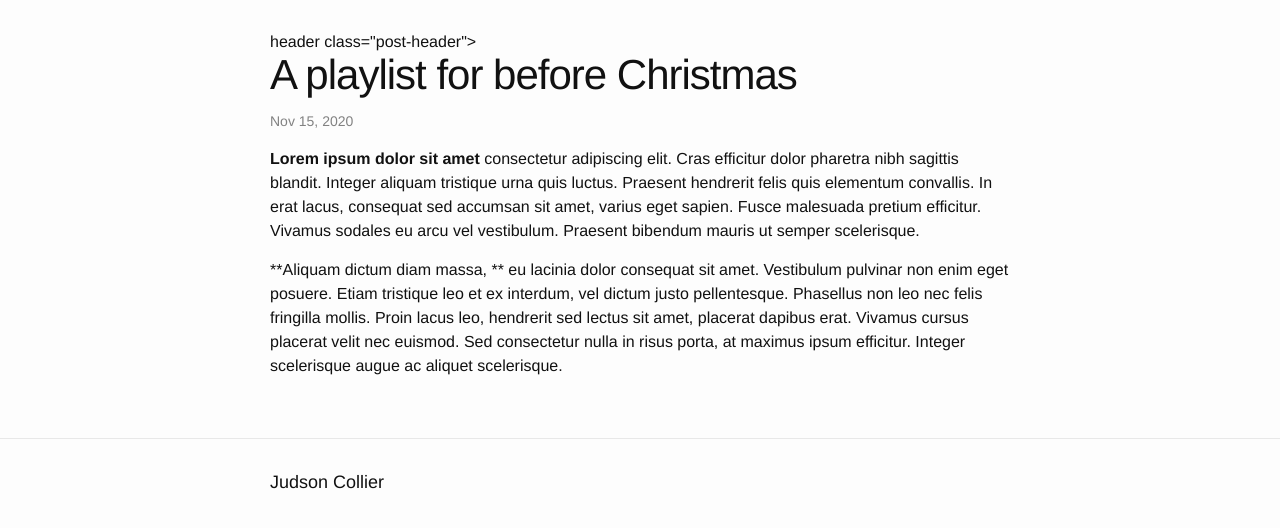
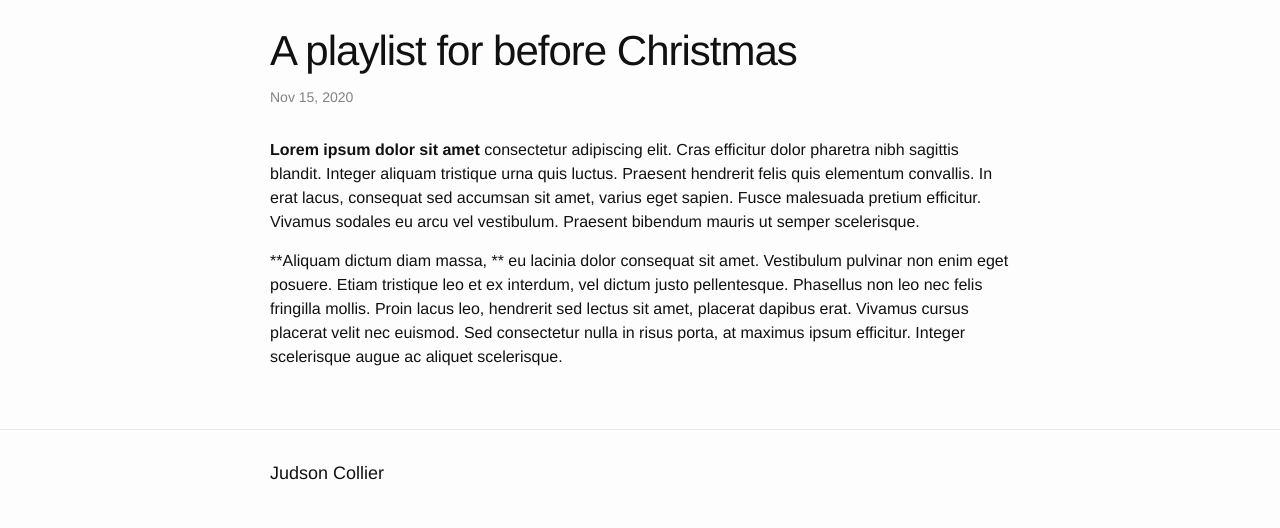
Before and after one commit to judsoncollier/judsite, a Jekyll site: the page built from _posts/2020-11-15-a-playlist-for-before-christmas.markdown, in a window 1280 px wide. Shown: the top 528 px of the page. Built offline with Jekyll 4.4.1, drawn with Linux system fonts in a browser that asks for light colours.

Commit message:
fixed post

```diff
--- a/_layouts/post.html
+++ b/_layouts/post.html
@@ -4,7 +4,7 @@ layout: default
 
 <article class="post" itemscope itemtype="http://schema.org/BlogPosting">
 
-  header class="post-header">
+  <header class="post-header">
     <h1 class="post-title" itemprop="name headline">{{ page.title }}</h1>
     <p class="post-meta"><time datetime="{{ page.date | date_to_xmlschema }}" itemprop="datePublished">{{ page.date | date: "%b %-d, %Y" }}</time>{% if page.author %} &bull; <span itemprop="author" itemscope itemtype="http://schema.org/Person"><span itemprop="name">{{ page.author }}</span></span>{% endif %}</p>
   </header>
```
